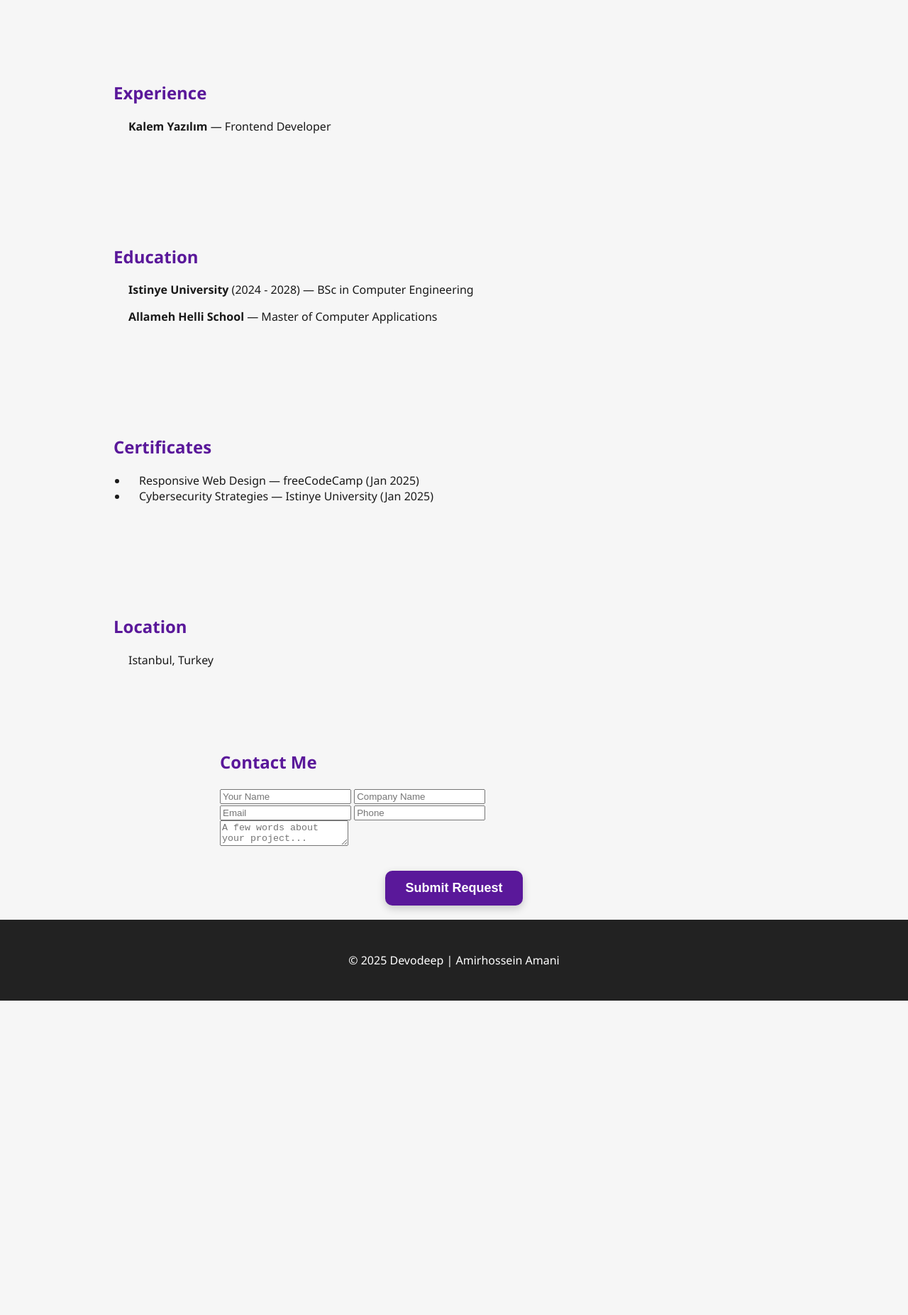
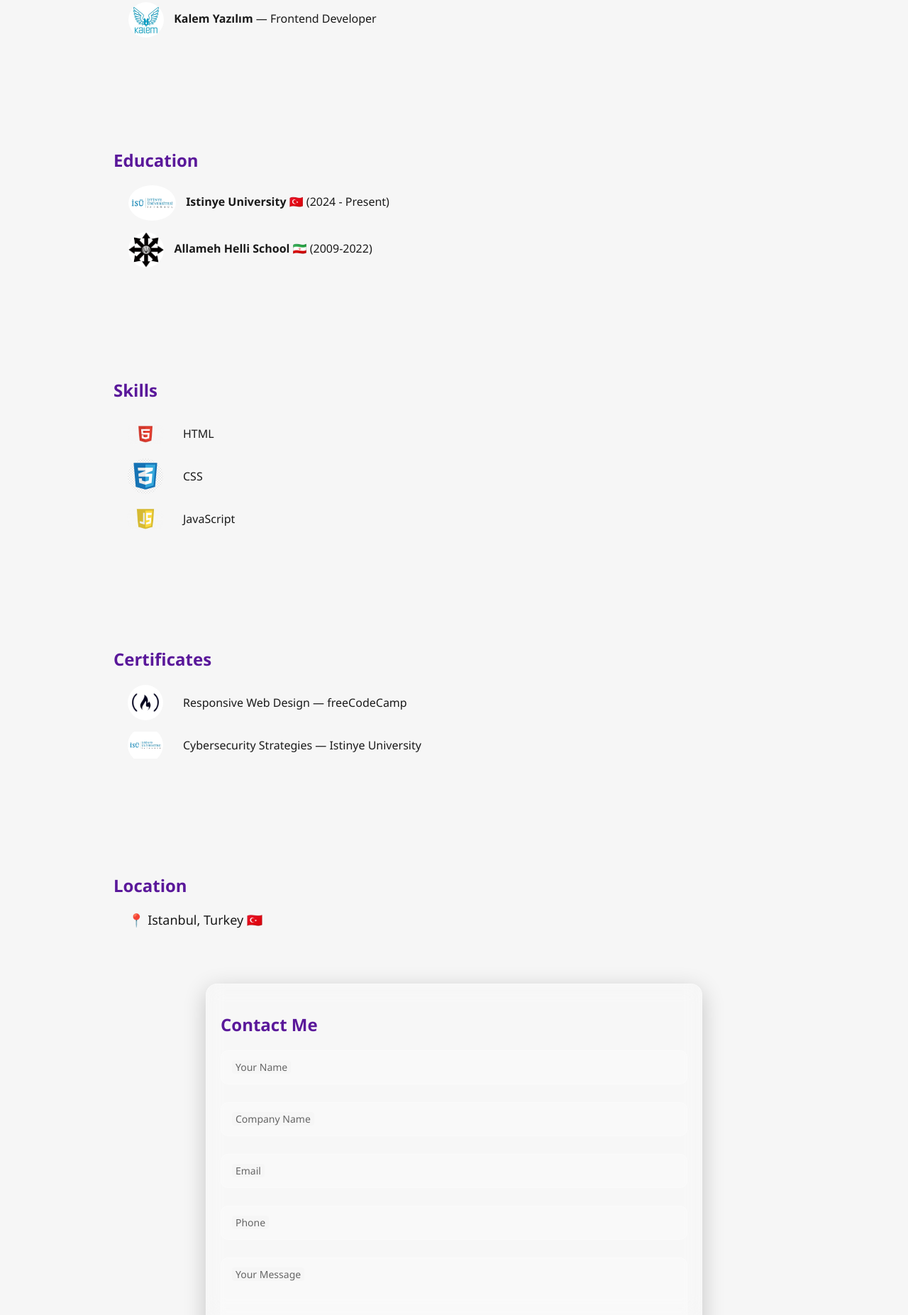
Before and after one commit to AmirhosseinAmani/Devodeep.github.io, a plain HTML site: page index.html in a window 1280 px wide. Shown: the part 947-2800 px from the top of the page at 71% size. Before the commit the page ends 2357 px from the top, so only its background shows below. Drawn offline with Linux system fonts and the light colour scheme.

Commit message:
Add files via upload

```diff
--- a/index.html
+++ b/index.html
@@ -1,18 +1,29 @@
 <!DOCTYPE html>
 <html lang="en">
+
 <head>
     <meta charset="UTF-8" />
     <meta name="viewport" content="width=device-width, initial-scale=1.0" />
     <title>Devodeep | Amirhossein Amani</title>
     <link rel="stylesheet" href="style.css" />
+    <link href="https://fonts.googleapis.com/css2?family=Orbitron:wght@600&display=swap" rel="stylesheet">
     <script src="https://kit.fontawesome.com/a2e8f1f3ce.js" crossorigin="anonymous"></script>
 </head>
+
 <body>
+    <button id="theme-toggle" aria-label="Toggle theme">
+        <svg id="theme-icon" xmlns="http://www.w3.org/2000/svg" viewBox="0 0 24 24" width="28" height="28" fill="currentColor">
+          <path d="M12 2a1 1 0 0 1 1 1v2a1 1 0 1 1-2 0V3a1 1 0 0 1 1-1zm0 17a1 1 0 0 1 1 1v2a1 1 0 1 1-2 0v-2a1 1 0 0 1 1-1zm10-7a1 1 0 0 1-1 1h-2a1 1 0 1 1 0-2h2a1 1 0 0 1 1 1zM5 12a1 1 0 0 1-1 1H2a1 1 0 1 1 0-2h2a1 1 0 0 1 1 1zm14.07 7.07a1 1 0 0 1-1.41 0l-1.42-1.41a1 1 0 1 1 1.41-1.42l1.42 1.41a1 1 0 0 1 0 1.42zM7.76 6.34a1 1 0 0 1-1.41-1.41L7.76 3.5a1 1 0 0 1 1.41 1.41L7.76 6.34zm10.48 0a1 1 0 0 1 0-1.41l1.42-1.43a1 1 0 0 1 1.41 1.42l-1.42 1.42a1 1 0 0 1-1.41 0zM6.34 17.66a1 1 0 0 1-1.41-1.42l1.42-1.41a1 1 0 0 1 1.41 1.41l-1.42 1.42zM12 6a6 6 0 0 1 0 12a6 6 0 0 1 0-12z"/>
+        </svg>
+      </button>
     <header class="hero">
         <div class="container">
             <nav>
                 <div class="logo">Devodeep</div>
-        <ul>
+                <div class="menu-toggle" id="menu-toggle" onclick="toggleMenu()">
+                    <i class="fas fa-bars">+</i>
+                </div>
+                <ul class="nav-links" id="nav-links">
                     <li><a href="#about">About</a></li>
                     <li><a href="#experience">Experience</a></li>
                     <li><a href="#education">Education</a></li>
@@ -21,19 +32,22 @@
                     <li><a href="#contact">Contact</a></li>
                 </ul>
             </nav>
+
+
             <div class="intro">
                 <h1>Amirhossein Amani</h1>
                 <p class="tagline">Creative Frontend Developer & Computer Engineering Student</p>
             </div>
         </div>
     </header>
-
     <section id="about">
         <div class="container highlight-hover">
             <h2>About Me</h2>
             <p>
-        I'm Amirhossein, a passionate and creative frontend developer based in Istanbul, Turkey. I study Computer Engineering at Istinye University.
-        I enjoy building elegant, responsive, and interactive websites that enhance user experience. I love teamwork, value clean design, and always seek new challenges.
+                I'm Amirhossein, a passionate and creative frontend developer based in Istanbul, Turkey. I study
+                Computer Engineering at Istinye University.
+                I enjoy building elegant, responsive, and interactive websites that enhance user experience. I love
+                teamwork, value clean design, and always seek new challenges.
             </p>
         </div>
     </section>
@@ -41,55 +55,150 @@
     <section id="experience">
         <div class="container">
             <h2>Experience</h2>
-      <p><strong>Kalem Yazılım</strong> — Frontend Developer</p>
+            <p>
+                <img src="kalem.png" alt="kalem" class="inline-logo">
+                <strong>Kalem Yazılım</strong> — Frontend Developer
+            </p>
         </div>
     </section>
 
     <section id="education">
         <div class="container">
             <h2>Education</h2>
-      <p><strong>Istinye University</strong> (2024 - 2028) — BSc in Computer Engineering</p>
-      <p><strong>Allameh Helli School</strong> — Master of Computer Applications</p>
+            <p>
+                <img src="istinye.png" alt="Istinye" class="inline-logo">
+                <strong>Istinye University &#x1f1f9;&#x1f1f7;</strong> (2024 - Present)
+            </p>
+            <p>
+                <img src="allame.png" alt="Helli" class="inline-logo">
+                <strong>Allameh Helli School &#x1F1EE;&#x1F1F7;</strong> (2009-2022)
+            </p>
         </div>
     </section>
+    <section id="skills">
+        <div class="container">
+            <h2>Skills</h2>
+            <ul class="icon-list">
+                <li>
+                    <img src="html.png" alt="HTML" />
+                    HTML
+                </li>
+                <li>
+                    <img src="css.png" alt="CSS" />
+                    CSS
+                </li>
+                <li>
+                    <img src="js.png" alt="JavaScript" />
+                    JavaScript
+                </li>
+            </ul>
+        </div>
+    </section>
+
 
     <section id="certs">
         <div class="container">
             <h2>Certificates</h2>
-      <ul>
-        <li>Responsive Web Design — freeCodeCamp (Jan 2025)</li>
-        <li>Cybersecurity Strategies — Istinye University (Jan 2025)</li>
+            <ul class="icon-list">
+                <li>
+                    <img src="free.png" alt="FreeCodeCamp" />
+                    Responsive Web Design — freeCodeCamp
+                </li>
+                <li>
+                    <img src="istinye.png" alt="Istinye University" />
+                    Cybersecurity Strategies — Istinye University
+                </li>
             </ul>
         </div>
     </section>
 
+
     <section id="location">
         <div class="container">
             <h2>Location</h2>
-      <p>Istanbul, Turkey</p>
+            <p style="font-size: 18px;">📍 Istanbul, Turkey &#x1f1f9;&#x1f1f7;</p>
+
         </div>
     </section>
 
     <section id="contact">
-    <div class="container contact-form">
+        <div class="container contact-form glass-box">
             <h2>Contact Me</h2>
-      <form>
+            <form action="https://formsubmit.co/amiramani8384@gmail.com" method="POST">
+
                 <div class="form-group">
-          <input type="text" placeholder="Your Name" required />
-          <input type="text" placeholder="Company Name" />
+                    <div class="input-box">
+                        <input type="text" name="name" required />
+                        <label>Your Name</label>
+                    </div>
                 </div>
                 <div class="form-group">
-          <input type="email" placeholder="Email" required />
-          <input type="tel" placeholder="Phone" />
+                    <div class="input-box">
+                        <input type="text" name="company" required />
+                        <label>Company Name</label>
                     </div>
-        <textarea placeholder="A few words about your project..." required></textarea>
+                </div>
+
+
+                <div class="form-group">
+                    <div class="input-box">
+                        <input type="email" name="email" required />
+                        <label>Email</label>
+                    </div>
+                </div>
+                <div class="form-group">
+                    <div class="input-box">
+                        <input type="tel" name="phone" required />
+                        <label>Phone</label>
+                    </div>
+                </div>
+
+                <div class="input-box full">
+                    <textarea name="message" required></textarea>
+                    <label>Your Message</label>
+                </div>
+
                 <button type="submit">Submit Request</button>
+                <input type="hidden" name="_captcha" value="false">
             </form>
         </div>
     </section>
 
+
+
+
+
     <footer>
+        <div class="footer-content">
             <p>&copy; 2025 Devodeep | Amirhossein Amani</p>
+            <div class="footer-contacts">
+                <a href="mailto:amiramani8384@gmail.com" target="_blank">
+                    <i class="fas fa-envelope"></i> Gmail
+                </a>
+                <a href="https://www.linkedin.com/in/amirhossein-amani-86a980330" target="_blank">
+                    <i class="fab fa-linkedin"></i> LinkedIn
+                </a>
+                <a href="https://instagram.com/amirhosyn.__" target="_blank">
+                    <i class="fab fa-instagram"></i> Instagram
+                </a>
+                <a href="tel:+905369121434">
+                    <i class="fas fa-phone"></i> +90 536 912 1434
+                </a>
+            </div>
+        </div>
     </footer>
+
+    <div class="marquee">
+        <p>Move with new ideas — with Devodeep!</p>
+    </div>
+    <button id="scrollTopBtn" aria-label="Scroll to top">
+        <svg xmlns="http://www.w3.org/2000/svg" width="24" height="24" fill="currentColor" viewBox="0 0 24 24">
+          <path d="M12 4l-8 8h5v8h6v-8h5z"/>
+        </svg>
+      </button>
+      <script src="script.js"></script>
+
+
 </body>
+
 </html>
```
Also changed, not shown: istinye.png (added), js.png (added). Lines whose indentation alone changed are shown as unchanged.
